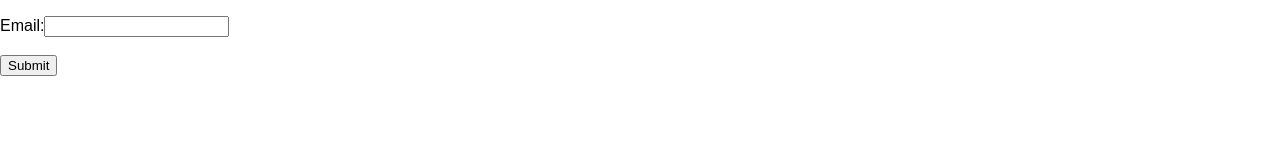
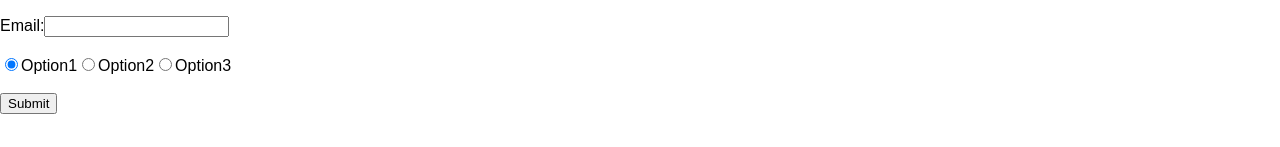
Before and after one commit to Prometheus59/WeCanWebsiteV2, a React (Create React App) app: page /contact in a window 1280 px wide. Shown: the part 207-354 px from the top of the page. Built offline with nearby package versions, Linux system fonts and the light colour scheme.

Commit message:
Added Radio Button to form

```diff
--- a/src/Form.js
+++ b/src/Form.js
@@ -5,11 +5,13 @@ export default class Form extends React.Component {
     super(props)
     this.state = {
       name: '',
-      email: ''
+      email: '',
+      selectedOption: 'option1'
     }
 
     this.handleChange = this.handleChange.bind(this)
     this.handleSubmit = this.handleSubmit.bind(this)
+    this.handleRadio = this.handleRadio.bind(this)
   }
 
   handleChange (event) {
@@ -18,8 +20,26 @@ export default class Form extends React.Component {
     this.setState({ [event.target.name]: event.target.value })
   }
 
+  getInitialState () {
+    return {
+      selectedOption: 'option1'
+    }
+  }
+
+  handleRadio (event) {
+    this.setState({
+      selectedOption: event.target.value
+    })
+  }
+
   handleSubmit (event) {
-    alert('Data submitted - Name is :'+ this.state.name + ' and email is: ' + this.state.email)
+    alert(
+      'Data submitted - Name is: ' +
+        this.state.name +
+        ' and email is: ' +
+        this.state.email
+    )
+    // TODO: Add email submission here
   }
 
   render () {
@@ -45,6 +65,34 @@ export default class Form extends React.Component {
           />
         </label>
         <br /><br />
+        <label>
+          <input
+            type='radio'
+            value='option1'
+            checked={this.state.selectedOption === 'option1'}
+            onChange={this.handleRadio}
+          />
+          Option1
+        </label>
+        <label>
+          <input
+            type='radio'
+            value='option2'
+            checked={this.state.selectedOption === 'option2'}
+            onChange={this.handleRadio}
+          />
+          Option2
+        </label>
+        <label>
+          <input
+            type='radio'
+            value='option3'
+            checked={this.state.selectedOption === 'option3'}
+            onChange={this.handleRadio}
+          />
+          Option3
+        </label>
+        <br /><br />
         <input type='submit' value='Submit' />
       </form>
     )
```
